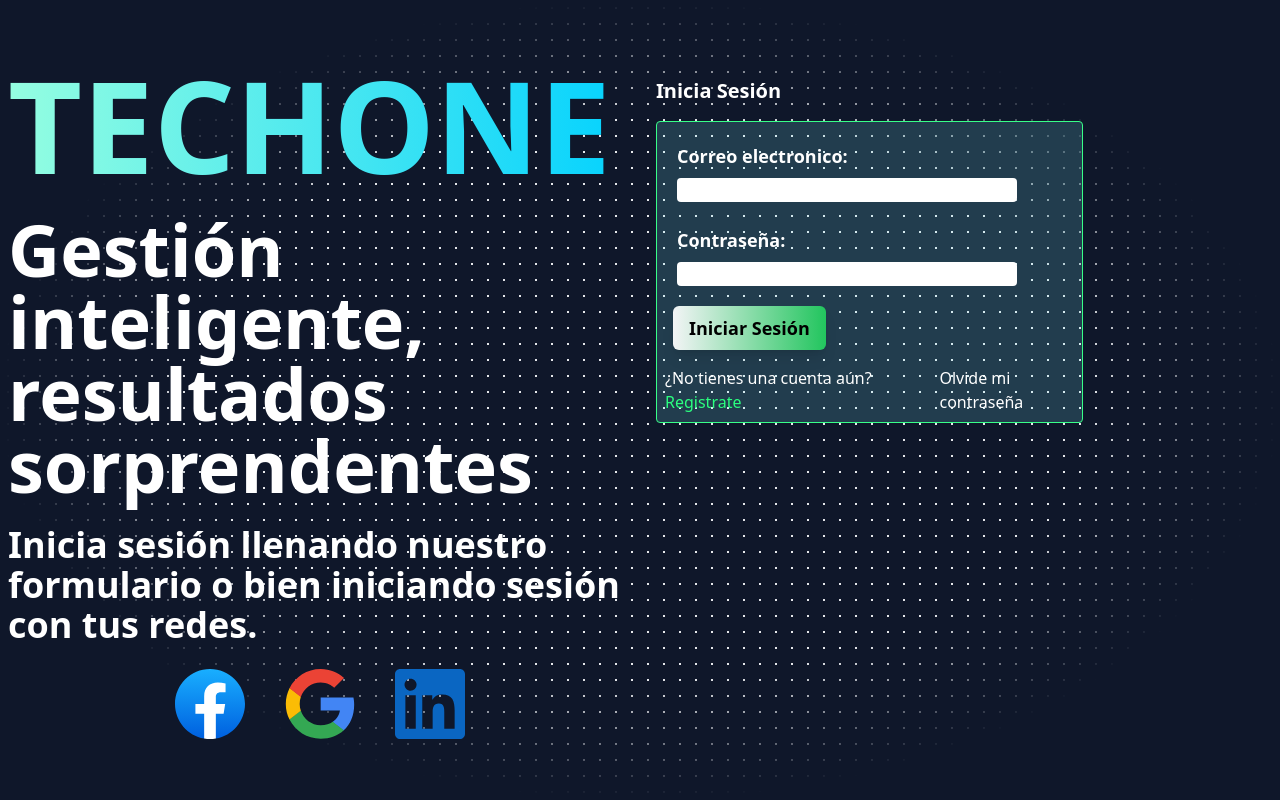
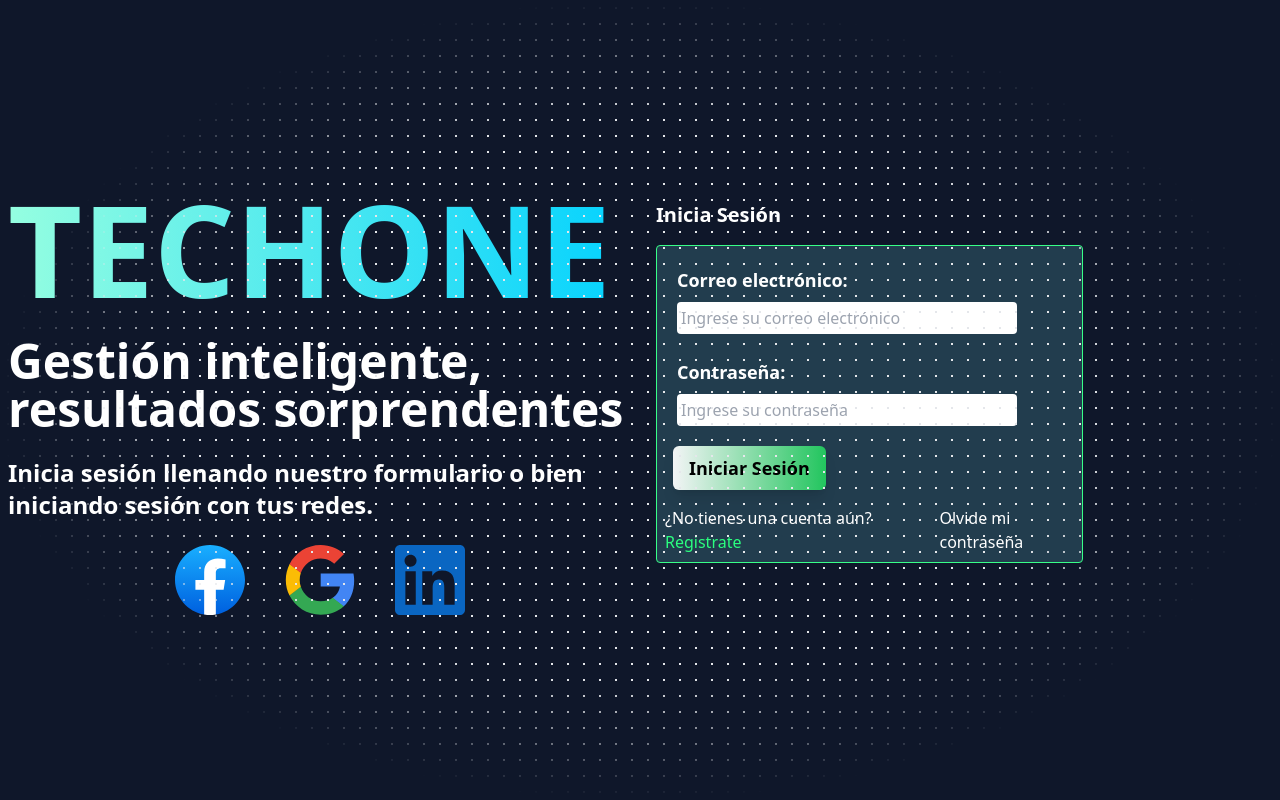
Before and after one commit to Alessandro1809/erp-celularesfila, a React (Vite) app: page /login in a window 1280 px wide. Built offline with nearby package versions, Linux system fonts and the light colour scheme; no server answers; what @midudev/tailwind-animations would draw is missing.

Commit message:
Ajuste del Diseño de la pagina de login

```diff
--- a/src/App.tsx
+++ b/src/App.tsx
@@ -15,6 +15,7 @@ function App() {
           {/* rutas publicas */}
             <Route path='/' element={<AuthLayout/>}>
               <Route index element={<Register/>}/>
+              <Route path='Register' element={<Register/>}/>
               <Route path='login' element={<InicioSesion/>}/>
               <Route path="/ForgotPassword" element={<ForgotPassword/>}/>
               <Route path="/NewPassword" element={<NewPassword/>}/>
--- a/src/Layout/AuthLayout.tsx
+++ b/src/Layout/AuthLayout.tsx
@@ -7,11 +7,11 @@ const AuthLayout = () => {
       <main>
       <div className="absolute min-h-screen w-full bg-slate-900 -z-50"><div className="absolute h-full w-full bg-[radial-gradient(#e5e7eb_1px,transparent_1px)] [background-size:16px_16px] [mask-image:radial-gradient(ellipse_50%_50%_at_50%_50%,#000_70%,transparent_100%)]">
       </div>
-
-      </div>
       <section className="z-50">
           <Outlet/>
         </section>
+      </div>
+
       </main>
 
     </>
--- /dev/null
+++ b/src/components/login/ButtonLogin.tsx
@@ -0,0 +1,14 @@
+
+interface Props {
+    name: string;
+    onClick?: () => void;
+}
+//aqui van las props
+export const ButtonLogin : React.FC<Props> = ({ name, onClick }) => {
+  return (
+    <>
+      <button onClick={onClick}
+      className=" bg-gradient-to-r from-gray-100 to-green-500 text-black font-bold py-2 px-4 rounded-md shadow-lg my-3 text-sm md:text-base lg:text-lg transition-all duration-1000 anim">{name}</button>
+    </>
+  )
+}
--- a/src/components/login/FormLogin.tsx
+++ b/src/components/login/FormLogin.tsx
@@ -1,38 +1,32 @@
-import React, { useState } from 'react';
-import {ButtonLogin} from '../register/ButtonLogin';
+import { useState } from 'react';
+import {ButtonLogin} from './ButtonLogin';
 
 const FormLogin: React.FC = () => {
     const [email, setEmail] = useState('');
     const [password, setPassword] = useState('');
 
-    const handleEmailChange = (e: React.ChangeEvent<HTMLInputElement>) => {
-        setEmail(e.target.value);
-    };
-
-
-
-    const handlePasswordChange = (e: React.ChangeEvent<HTMLInputElement>) => {
-        setPassword(e.target.value);
-    };
-
     const handleSubmit = (e: React.FormEvent<HTMLFormElement>) => {
         e.preventDefault();
-        // Aquí puedes realizar la lógica de autenticación con el email y la contraseña ingresados
+
+        console.log(email)
+
     };
 
     return (
         <form onSubmit={handleSubmit} className='space-y-4 m-4 justify-center w-5/6 md:w-full'>
             <div className='flex flex-col'>
-                <label htmlFor="email" className="text-white text-left text-lg m-1 font-sans font-bold">Correo electronico:</label>
-                <input type="email" id="email" value={email} onChange={handleEmailChange} className='rounded md:w-4/5 m-1'/>
+                <label htmlFor="email" className="text-white text-left text-lg m-1 font-sans font-bold">Correo electrónico:</label>
+                <input type="email" id="email" value={email} onChange={(e)=>setEmail(e.target.value)} placeholder="Ingrese su correo electrónico" className=' rounded md:w-4/5 m-1 p-1' required />
             </div>
             <div className='flex flex-col '>
                 <label htmlFor="password" className="text-white text-left text-lg m-1 font-sans font-bold">Contraseña:</label>
-                <input type="password" id="password" value={password} onChange={handlePasswordChange} className='rounded md:w-4/5 m-1'/>
+                <input type="password" id="password" value={password} onChange={(e)=>setPassword(e.target.value)} placeholder="Ingrese su contraseña" className='rounded md:w-4/5 m-1 p-1' required/>
             </div>
-        <ButtonLogin name="Iniciar Sesión" />
+        <ButtonLogin name="Iniciar Sesión"/>
         </form>
     );
+
+
 };
 
 export default FormLogin;
--- a/src/components/register/ButtonLogin.tsx
+++ /dev/null
@@ -1,12 +0,0 @@
-//Ejemplo de uso de una interface
-interface Props {
-    name: string
-}
-//aqui van las props
-export const ButtonLogin = (props: Props) => {
-  return (
-    <>
-      <button className=" bg-gradient-to-r from-gray-100 to-green-500 text-black font-bold py-2 px-4 rounded-md shadow-lg my-3 text-sm md:text-base lg:text-lg transition-all duration-1000 anim">{props.name}</button>
-    </>
-  )
-}
--- a/src/components/register/InfoScreen.tsx
+++ b/src/components/register/InfoScreen.tsx
@@ -5,7 +5,7 @@ interface Props {
 export const InfoScreen = (props: Props) => {
   return (
    <>
-    <h2 className="text-3xl md:text-4xl lg:text-5xl xl:text-7xl font-bold text-white p-2 transition-all duration-1000">{props.name}</h2>
+    <h2 className="text-3xl md:text-3xl lg:text-4xl xl:text-5xl font-bold text-white p-2 transition-all duration-1000">{props.name}</h2>
    </>
   )
 }
--- a/src/components/register/InfoScreen3.tsx
+++ b/src/components/register/InfoScreen3.tsx
@@ -5,7 +5,7 @@ interface Props {
 export const InfoScreen3 = (props: Props) => {
   return (
    <>
-    <h4 className="text-xl md:text-2xl lg:text-3xl xl:text-4xl font-bold text-white p-2 transition-all duration-1000 ">{props.name}</h4>
+    <h4 className="text-xl md:text-2xl lg:text-2xl xl:text-2xl font-bold text-white p-2 transition-all duration-1000 ">{props.name}</h4>
 
    </>
   )
--- a/src/pages/ForgotPassword.tsx
+++ b/src/pages/ForgotPassword.tsx
@@ -83,7 +83,7 @@ export const ForgotPassword = () => {
                         </div>
                     </form>
                     <p className="text-left text-white mt-4 font-josefin">
-                        ¿Ya tienes una cuenta? <a href="/" className="text-custom-green-text hover:underline font-josefin">Inicia sesión</a>
+                        ¿Ya tienes una cuenta? <a href="login" className="text-custom-green-text hover:underline font-josefin">Inicia sesión</a>
                     </p>
                 </section>
                 <h1 className="text-xl md:text-2xl font-bold text-center text-white mt-6 font-josefin">
--- a/src/pages/InicioSesion.tsx
+++ b/src/pages/InicioSesion.tsx
@@ -22,7 +22,7 @@ export const InicioSesion = () => {
               <div className="bg-[#82F7FF]/[17%] rounded m-4 w-5/6 md:w-2/3 justify-center border border-[#38FF88]" >
                 <FormLogin/>
                 <section className="flex flex-row space-x-8 m-2 justify-center">
-                <p className="text-white">¿No tienes una cuenta aún? <a href="#" className="text-[#2BFF7F]">Registrate </a></p>
+                <p className="text-white">¿No tienes una cuenta aún? <a href="Register" className="text-[#2BFF7F]">Registrate </a></p>
                 <a href="./ForgotPassword" className="text-white "> Olvide mi contraseña</a>
 
                 </section>
--- a/src/pages/Login.tsx
+++ b/src/pages/Login.tsx
@@ -5,22 +5,7 @@ export const Login = () => {
   //aqui se pasan las props
   return (
    <>
-       <section className="flex flex-col justify-center items-center h-screen w-full md:container md:mx-auto">
-      <article className="flex flex-col space-y-4 md:flex-row w-full md:container md:mx-auto">
-        <div className="w-full md:w-1/2 m-1 space-y-6">
-          <h1 className="text-cyan-400 text-6xl m-4 font-sans font-bold">TECHONE</h1>
-          <h2 className="text-white text-left text-4xl m-4 font-sans font-bold">Gestión inteligente, resultados sorprendentes</h2>
-          <p className="text-white text-left text-xl m-4 font-sans font-bold">Inicia sesión llenando nuestro formulario o bien iniciando sesión con tus redes.</p>
-        </div>
-        <div className="w-full md:w-1/2 space-y-2 justify-center md:mx-auto">
-          <h1 className="text-white text-xl font-sans m-4 font-bold">Inicia Sesión</h1>
-          <div className="bg-cyan-900 opacity-85 rounded m-4 w-5/6 md:w-1/2 justify-center">
-            <FormLogin/>
-          </div>
 
-        </div>
-      </article>
-   </section>
    </>
   )
 }
--- a/src/pages/Register.tsx
+++ b/src/pages/Register.tsx
@@ -7,7 +7,7 @@ import { InfoScreen } from "../components/register/InfoScreen";
 import { InfoScreen3 } from "../components/register/InfoScreen3";
 import { Logos } from "../components/register/Logos";
 import { User } from '../types/TypeLogin';
-//import { type User } from "../types/TypeLogin";
+// import { type User } from "../types/TypeLogin";
 const Register = () => {
     //aqui se pasan las props
     // const usuario: User = {
@@ -151,7 +151,7 @@ const Register = () => {
                         <section className="mt-4">
                             <ButtonRegister name="Registrarme"/>
 
-                            <p className="text-white">¿Ya tienes una cuenta? <a href="#" className="text-[#2BFF7F]">Inicia Sesión</a></p>
+                            <p className="text-white">¿Ya tienes una cuenta? <a href="login" className="text-[#2BFF7F]">Inicia Sesión</a></p>
                         </section>
                     </div>
                 </section>
```
